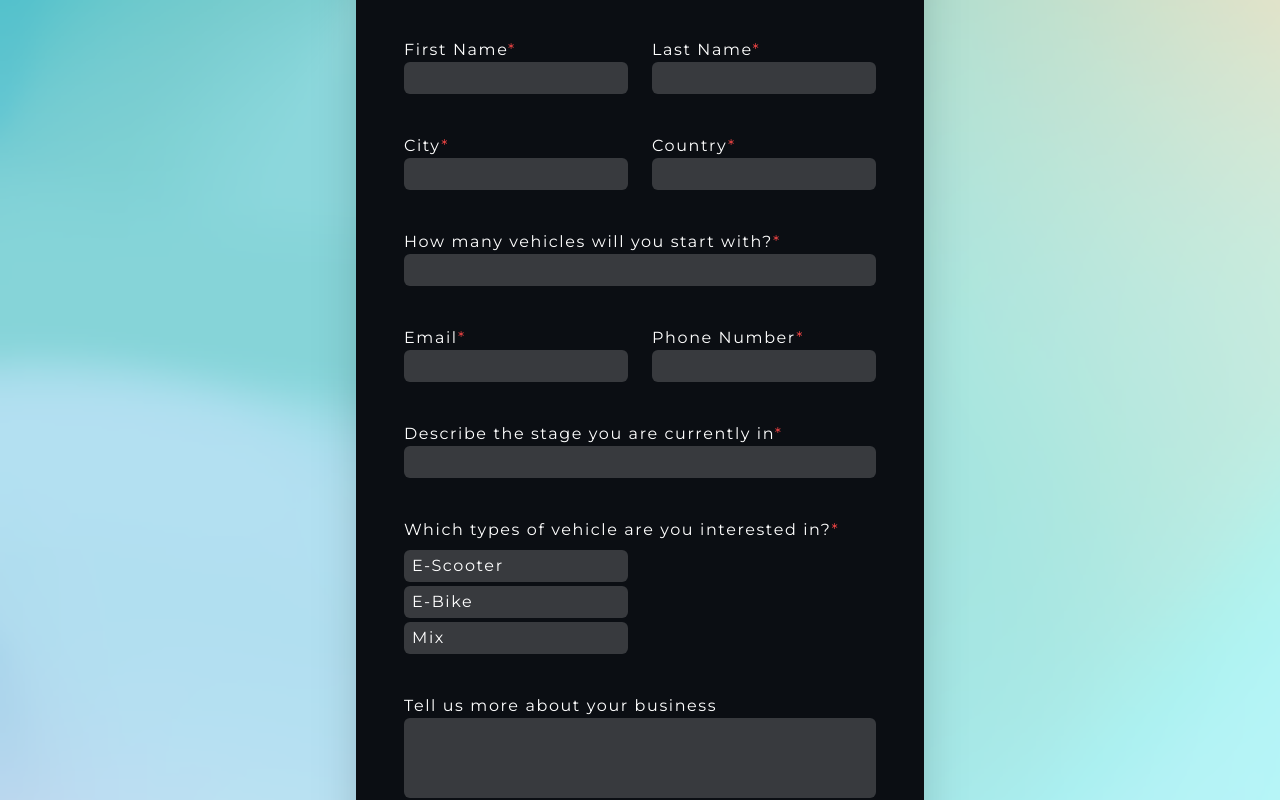
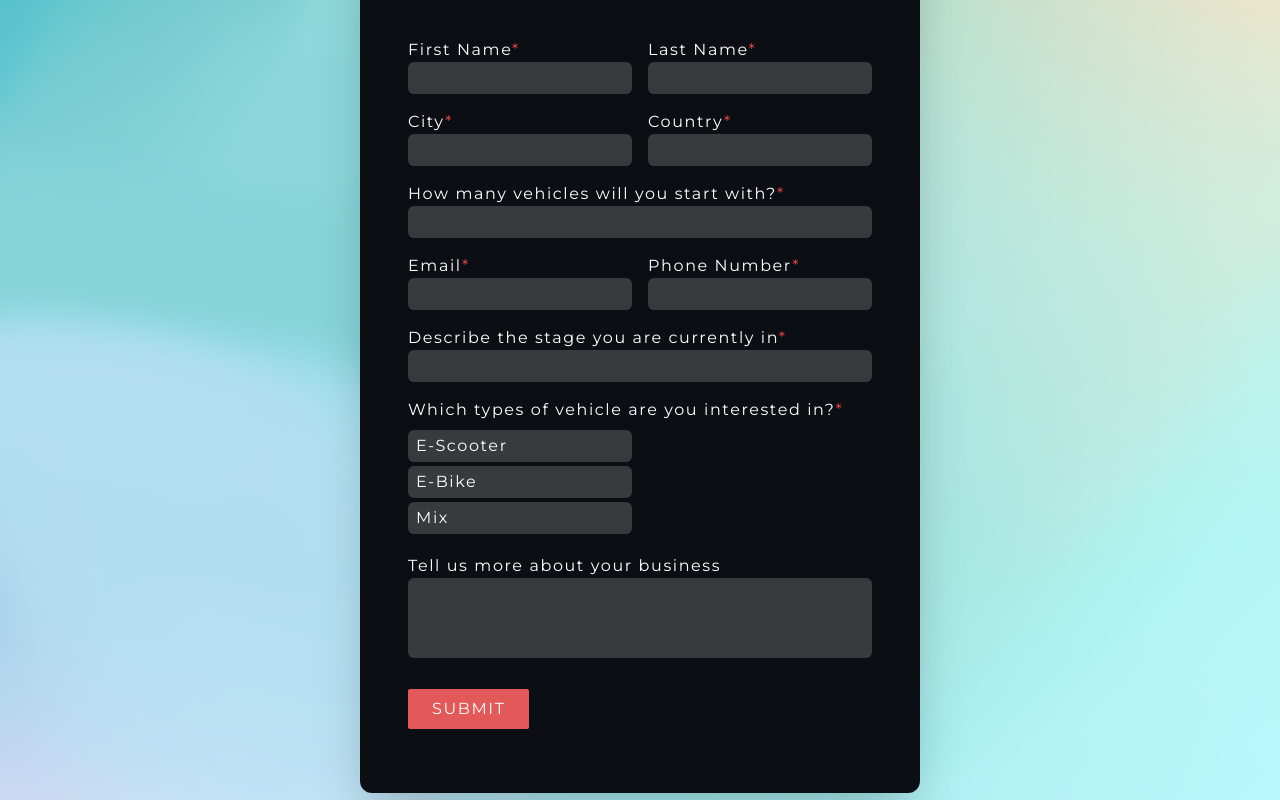
Before and after one commit to GokdenizCakir/bybike.tech, a Next.js app: page /demo in a window 1280 px wide. Shown: the part 282-1082 px from the top of the page. Built offline with nearby package versions, Linux system fonts and the light colour scheme.

Commit message:
yupdated forms

```diff
--- a/app/_components/Navbar.js
+++ b/app/_components/Navbar.js
@@ -23,13 +23,7 @@ const Navbar = () => {
           BYBIKE
         </Link>
         <div className='flex items-center gap-2'>
-          <Link
-            href='/demo'
-            oncl
-            className='bg-bybikeBlue rounded-sm sm:hidden text-xs py-[2px] px-[4px] font-semibold'
-          >
-            REQUEST A DEMO
-          </Link>
+
           <div
             onClick={() => setMenuOpened(!menuOpened)}
             className={`mr-4 transition-all duration-300 rounded-md cursor-pointer sm:hidden`}
--- a/app/demo/page.js
+++ b/app/demo/page.js
@@ -1,8 +1,27 @@
 'use client';
 import React, { useState } from 'react';
+import * as yup from 'yup';
+import { Field, Formik } from 'formik';
 
 const page = () => {
   const [selected, setSelected] = useState([]);
+
+  const validationSchema = yup.object().shape({
+    firstName: yup.string().required('First name is required'),
+    lastName: yup.string().required('Last name is required'),
+    city: yup.string().required('City is required'),
+    country: yup.string().required('Country is required'),
+    numberOfVehicles: yup.string().required('Number of vehicles is required'),
+    // vehicleTypes: yup
+    //   .array()
+    //   .of(yup.string())
+    //   .required('Vehicle types are required')
+    //   .required('Vehicle types are required'),
+    email: yup.string().email().required('Email is required'),
+    phone: yup.string().required('Phone number is required'),
+    stage: yup.string().required(),
+    more: yup.string(),
+  });
 
   const handleClick = (vehicle) => {
     let copy = [...selected];
@@ -21,12 +40,36 @@ const page = () => {
         <h2 className='text-4xl mb-10'>
           Let's Get <span className='text-bybikeBlue'>Going.</span>
         </h2>
-        <div className='flex gap-6 mb-10'>
+        <Formik
+          initialValues={{
+            firstName: '',
+            lastName: '',
+            city: '',
+            country: '',
+            numberOfVehicles: '',
+            email: '',
+            phone: '',
+            stage: '',
+            // vehicleTypes: [],
+            more: '',
+          }}
+          validationSchema={validationSchema}
+          onSubmit={(values, { setSubmitting }) => {
+            console.log(values);
+          }}
+        >
+          {(props) => (
+            <form onSubmit={props.handleSubmit}>
+              <div className='grid gap-4 grid-cols-2'>
                 <div>
                   <h2>
                     First Name<span className='text-red-500'>*</span>
                   </h2>
                   <input
+                    onChange={props.handleChange}
+                    onBlur={props.handleBlur}
+                    value={props.values.firstName}
+                    name='firstName'
                     type='text'
                     className='bg-[#EAEAEA]/20 w-56 focus:outline-none rounded-md p-1 px-2'
                   />
@@ -36,17 +79,23 @@ const page = () => {
                     Last Name<span className='text-red-500'>*</span>
                   </h2>
                   <input
+                    onChange={props.handleChange}
+                    onBlur={props.handleBlur}
+                    value={props.values.lastName}
+                    name='lastName'
                     type='text'
                     className='bg-[#EAEAEA]/20 w-56 focus:outline-none rounded-md p-1 px-2'
                   />
                 </div>
-        </div>
-        <div className='flex gap-6 mb-10'>
                 <div>
                   <h2>
                     City<span className='text-red-500'>*</span>
                   </h2>
                   <input
+                    onChange={props.handleChange}
+                    onBlur={props.handleBlur}
+                    value={props.values.city}
+                    name='city'
                     type='text'
                     className='bg-[#EAEAEA]/20 w-56 focus:outline-none rounded-md p-1 px-2'
                   />
@@ -56,27 +105,37 @@ const page = () => {
                     Country<span className='text-red-500'>*</span>
                   </h2>
                   <input
+                    onChange={props.handleChange}
+                    onBlur={props.handleBlur}
+                    value={props.values.country}
+                    name='country'
                     type='text'
                     className='bg-[#EAEAEA]/20 w-56 focus:outline-none rounded-md p-1 px-2'
                   />
                 </div>
-        </div>
-        <div className='mb-10'>
+                <div className='col-span-2'>
                   <h2>
                     How many vehicles will you start with?
                     <span className='text-red-500'>*</span>
                   </h2>
                   <input
+                    onChange={props.handleChange}
+                    onBlur={props.handleBlur}
+                    value={props.values.numberOfVehicles}
+                    name='numberOfVehicles'
                     type='text'
                     className='bg-[#EAEAEA]/20 w-full focus:outline-none rounded-md p-1 px-2'
                   />
                 </div>
-        <div className='flex gap-6 mb-10'>
                 <div>
                   <h2>
                     Email<span className='text-red-500'>*</span>
                   </h2>
                   <input
+                    onChange={props.handleChange}
+                    onBlur={props.handleBlur}
+                    value={props.values.email}
+                    name='email'
                     type='text'
                     className='bg-[#EAEAEA]/20 w-56 focus:outline-none rounded-md p-1 px-2'
                   />
@@ -86,27 +145,35 @@ const page = () => {
                     Phone Number<span className='text-red-500'>*</span>
                   </h2>
                   <input
+                    onChange={props.handleChange}
+                    onBlur={props.handleBlur}
+                    value={props.values.phone}
+                    name='phone'
                     type='text'
                     className='bg-[#EAEAEA]/20 w-56 focus:outline-none rounded-md p-1 px-2'
                   />
                 </div>
-        </div>
-        <div className='mb-10'>
+                <div className='col-span-2'>
                   <h2>
                     Describe the stage you are currently in
                     <span className='text-red-500'>*</span>
                   </h2>
                   <input
+                    onChange={props.handleChange}
+                    onBlur={props.handleBlur}
+                    value={props.values.stage}
+                    name='stage'
                     type='text'
                     className='bg-[#EAEAEA]/20 w-full focus:outline-none rounded-md p-1 px-2'
                   />
                 </div>
-        <div className='mb-10'>
+                <div className='col-span-2'>
                   <h2 className='mb-2'>
                     Which types of vehicle are you interested in?
                     <span className='text-red-500'>*</span>
                   </h2>
                   <button
+                    type='button'
                     onClick={() => handleClick('E-Scooter')}
                     className={`${
                       selected.includes('E-Scooter')
@@ -117,31 +184,49 @@ const page = () => {
                     E-Scooter
                   </button>
                   <button
+                    type='button'
                     onClick={() => handleClick('E-Bike')}
                     className={`${
-              selected.includes('E-Bike') ? 'bg-bybikeBlue' : 'bg-[#EAEAEA]/20'
+                      selected.includes('E-Bike')
+                        ? 'bg-bybikeBlue'
+                        : 'bg-[#EAEAEA]/20'
                     } w-56 flex justify-start pl-2 py-1 mb-1 rounded-md`}
                   >
                     E-Bike
                   </button>
                   <button
+                    type='button'
                     onClick={() => handleClick('Mix')}
                     className={`${
-              selected.includes('Mix') ? 'bg-bybikeBlue' : 'bg-[#EAEAEA]/20'
+                      selected.includes('Mix')
+                        ? 'bg-bybikeBlue'
+                        : 'bg-[#EAEAEA]/20'
                     } w-56 flex justify-start pl-2 py-1 mb-1 rounded-md`}
                   >
                     Mix
                   </button>
                 </div>
-        <div className='mb-10'>
+                <div className='col-span-2'>
                   <h2>Tell us more about your business</h2>
                   <textarea
+                    onChange={props.handleChange}
+                    onBlur={props.handleBlur}
+                    value={props.values.more}
+                    name='more'
                     rows={3}
                     className='bg-[#EAEAEA]/20 w-full resize-none focus:outline-none rounded-md p-1 px-2'
                   ></textarea>
                 </div>
-        <img src='/recaptcha.png' className='w-56 mb-10' alt='recaptcha' />
-        <button className='bg-bybikeRed text-sm px-6 py-3 rounded-md'>SUBMIT</button>
+              </div>
+              <button
+                type='submit'
+                className='bg-bybikeRed rounded-sm py-2 px-6 mt-6'
+              >
+                SUBMIT
+              </button>
+            </form>
+          )}
+        </Formik>
       </div>
     </main>
   );
--- a/package.json
+++ b/package.json
@@ -11,11 +11,13 @@
   "dependencies": {
     "autoprefixer": "10.4.14",
     "classnames": "^2.3.2",
+    "formik": "^2.4.2",
     "lottie-react": "^2.4.0",
     "next": "13.4.9",
     "postcss": "8.4.25",
     "react": "18.2.0",
     "react-dom": "18.2.0",
-    "tailwindcss": "3.3.2"
+    "tailwindcss": "3.3.2",
+    "yup": "^1.2.0"
   }
 }
```
Also changed, not shown: 1 other file (tests, documents, lock files or other folders). Lines whose indentation alone changed are shown as unchanged.
